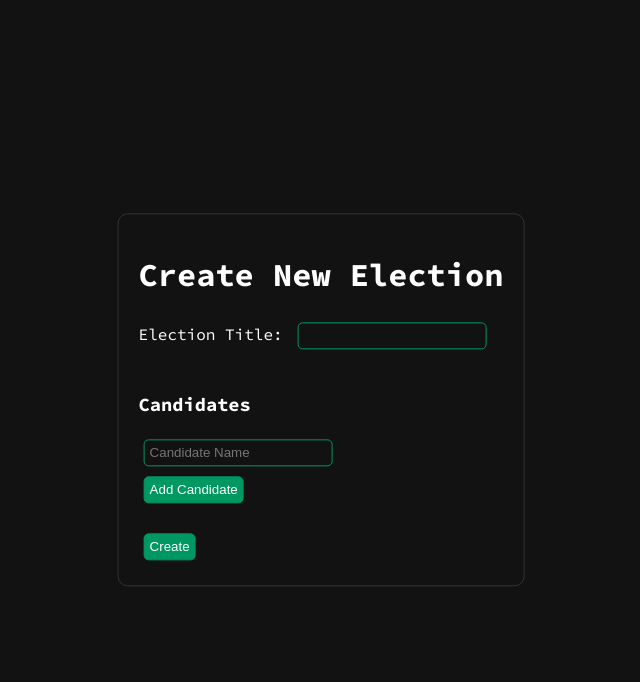
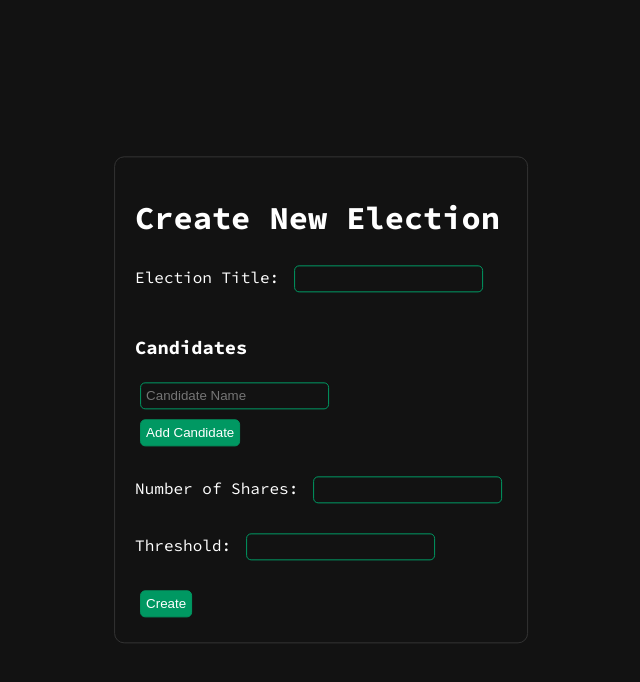
Before and after one commit to armoredvortex/woc, a Flask app: page /create_election in a window 1280 px wide. Shown: the top 682 px of the page, without its empty margins (319-959 px from the left). Run offline with Flask 3, Linux system fonts and the light colour scheme; some libraries are stand-ins or nearby versions.

Commit message:
feat: add shares and threshold inputs for election creation and update shares display

```diff
--- a/app/routes/main_routes.py
+++ b/app/routes/main_routes.py
@@ -51,7 +51,9 @@ def create_election():
         public_key_b64 = base64.b64encode(pickle.dumps(public_key)).decode('utf-8')
         private_key_b64 = base64.b64encode(pickle.dumps(private_key)).decode('utf-8')
 
-        shares = generate_shares(private_key_b64)
+        shares_count = request.form['shares']
+        threshold = request.form['threshold']
+        shares = generate_shares(private_key_b64, int(shares_count), int(threshold))
 
         new_election = Election(name=election_name, public_key=public_key_b64, shares=shares)
         db.session.add(new_election)
@@ -75,8 +77,8 @@ def election(election_id):
     shares_list = re.search(r'\[(.*?)\]', election.shares).group(1)
     shares_list = shares_list.split(', ')
     options = Option.query.filter_by(election_id=election_id).all()
-    election.shares = "Hidden"
-    return render_template('election.html', election=election, options=options, shares=shares_list)
+    shares_count = len(shares_list)
+    return render_template('election.html', election=election, options=options, shares=shares_list, shares_count=shares_count)
 
 @main_bp.route('/register', methods=['GET', 'POST'])
 def register():
--- a/app/templates/create_election.html
+++ b/app/templates/create_election.html
@@ -22,6 +22,11 @@
                 <input type="text" name="candidates[]" placeholder="Candidate Name" required><br>
             </div>
             <button type="button" onclick="addCandidate()">Add Candidate</button><br><br>
+            <!-- add integer input for number of shares, threshold -->
+            <label for="shares">Number of Shares:</label>
+            <input type="number" id="shares" name="shares" required><br><br>
+            <label for="threshold">Threshold:</label>
+            <input type="number" id="threshold" name="threshold" required><br><br>
             <button type="submit">Create</button>
         </form>
     </div>
--- a/app/utils.py
+++ b/app/utils.py
@@ -7,9 +7,7 @@ def generate_keys():
     public_key, private_key = generate_paillier_keys(512)
     return public_key, private_key
 
-def generate_shares(private_key_b64):
-    quantity = 3
-    threshold = 2
+def generate_shares(private_key_b64, quantity, threshold):
     shares = shamir.to_base64(shamir.split_secret(private_key_b64.encode(), threshold, quantity))
 
     return json.dumps(shares)
```
Also changed, not shown: app/static/css/election.css (+22 -8 lines), app/templates/election.html (+7 -4 lines).
